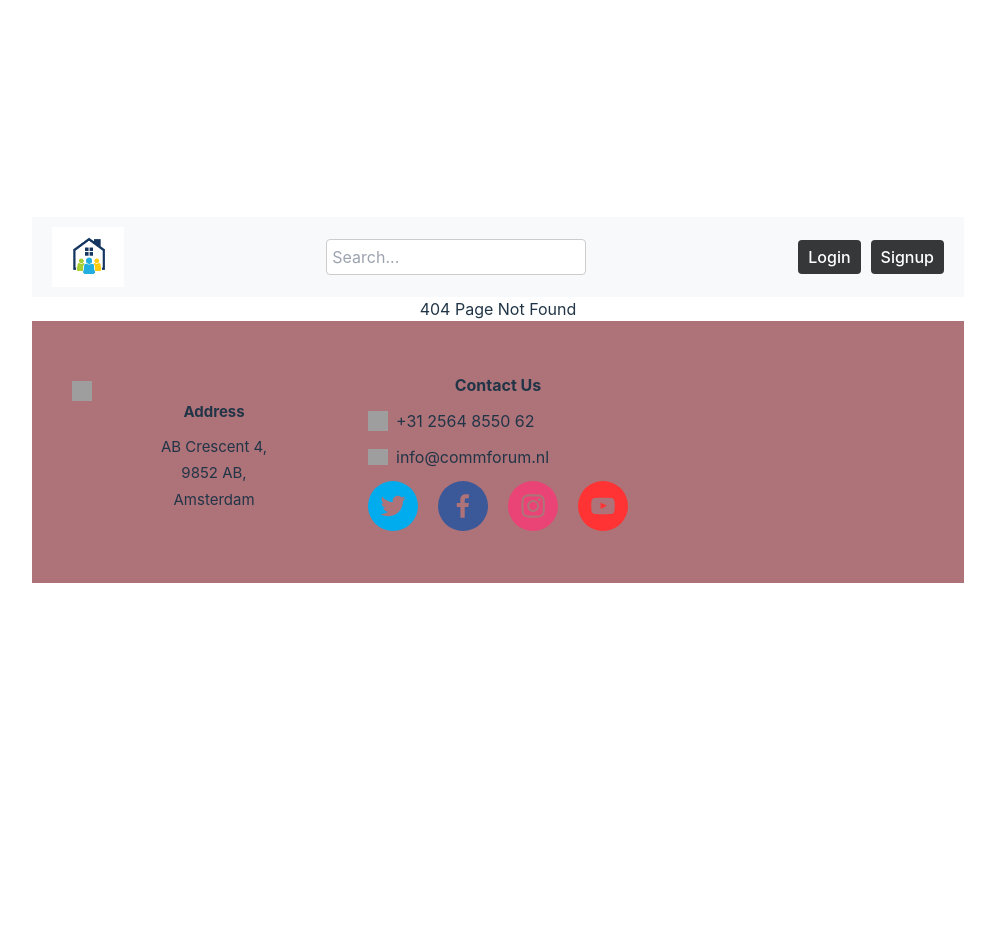
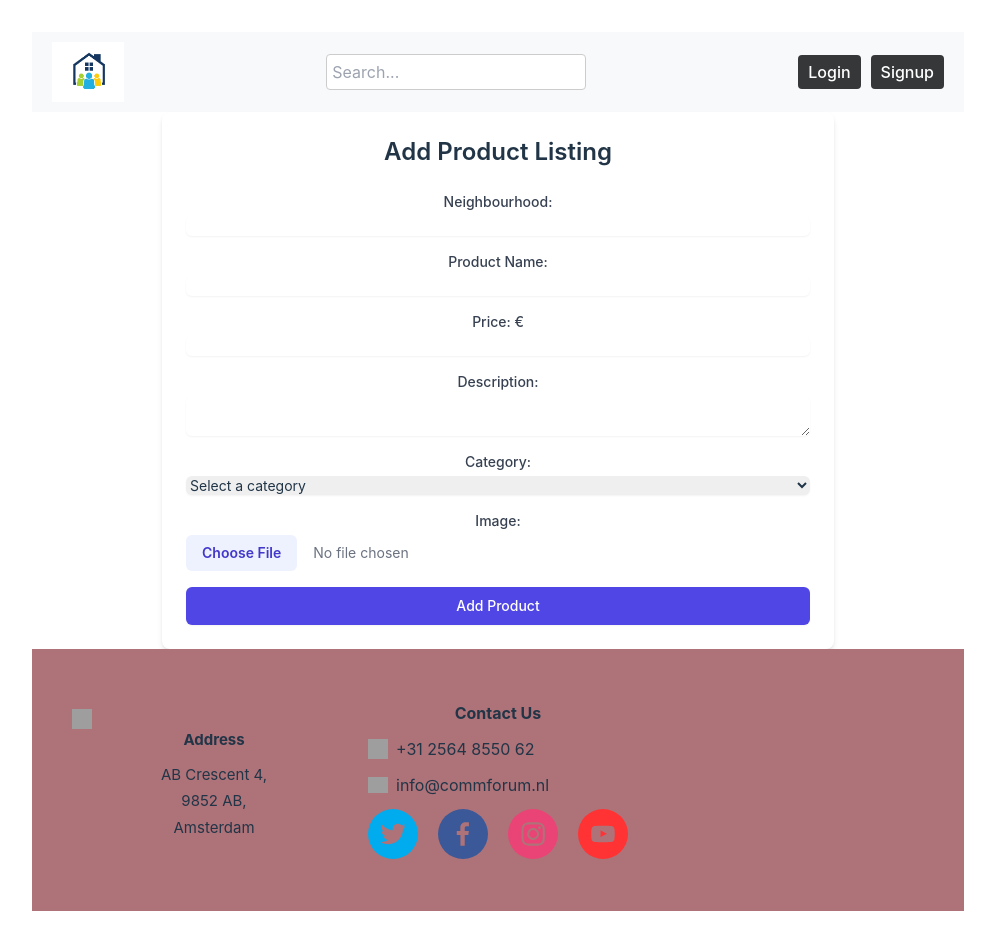
Before and after one commit to Sowjanyakambhampati/BuurtHub, a React (Vite) app: page /usercitypage/1/add-product in a window 1280 px wide. Before the commit this address had no page. Shown: the whole page, without its empty margins (142-1137 px from the left). Before the commit the page ends 800 px from the top, so only its background shows below. Built offline with nearby package versions, Linux system fonts and the light colour scheme; grey boxes are pictures that could not be loaded; a web font is replaced by a local one.

Commit message:
update all-products functionality

```diff
--- a/src/App.jsx
+++ b/src/App.jsx
@@ -26,12 +26,12 @@ function App() {
       <Routes>
         <Route path='/' element={<IsAnon><HomePage /></IsAnon>} />
         <Route path='/admin-dashboard' element={<IsPrivate><AdminDashboardPage /></IsPrivate>} />
-        <Route path='/add-product' element={<IsPrivate><AddProductPage /></IsPrivate>} />
+        <Route path='/usercitypage/:city/add-product' element={<AddProductPage />} />
         <Route path='/login' element={<IsAnon><LoginPage /></IsAnon>} />
         <Route path='/signup' element={<IsAnon><SignUpPage /></IsAnon>} />
         <Route path='/add-topic' element={<IsPrivate><AddTopicPage /></IsPrivate>} />
         <Route path='/all-events' element={<IsPrivate><AllEventsPage /></IsPrivate>} />
-        <Route path='/products' element={<IsAnon><AllProductsPage /></IsAnon>} />
+        <Route path='/all-products' element={<IsAnon><AllProductsPage /></IsAnon>} />
         <Route path='/city-selection' element={<CitySelection />} />
         <Route path='/usercitypage/:city' element={<UserCityPage />} />
         {/* <Route path='/add-product-listing' element={<AddProduct />} />   */}
--- a/src/pages/AddProductPage.jsx
+++ b/src/pages/AddProductPage.jsx
@@ -10,9 +10,11 @@ function AddProduct() {
     city: '',
     productName: '',
     price: '',
+    image: null,
     description: '',
-    category: '',
-    image: null
+    condition: '',
+    productOwner: '',
+    category: ''
   });
 
   const handleChange = (e) => {
@@ -35,47 +37,60 @@ function AddProduct() {
     // Create a form data object to handle the image upload
     const formData = new FormData();
     formData.append('id', product.id);
-    formData.append('neighbourhood', product.neighbourhood);
+    formData.append('city', product.city);
     formData.append('productName', product.productName);
     formData.append('price', product.price);
-    formData.append('description', product.description);
-    formData.append('category', product.category);
     if (product.image) {
       formData.append('image', product.image);
     }
+    formData.append('description', product.description);
+    formData.append('condition', product.condition);
+    formData.append('category', product.category);
 
-    // You can add your logic to handle the form submission here
-    console.log('Product submitted: ', product);
+    axios.post('http://localhost:5005/product', formData, {
+      headers: {
+        'Content-Type': 'multipart/form-data'
+      }
+    })
+      .then(response => {
+        console.log('Product submitted: ', response.data);
         // Reset form fields
         setProduct({
           id: '',
-      neighbourhood: '',
+          city: '',
           productName: '',
           price: '',
+          image: null,
           description: '',
+          condition: '',
+          productOwner: '',
           category: '',
-      image: null
+
+        });
+      })
+      .catch(error => {
+        console.error('There was an error submitting the product!', error);
       });
   };
 
   return (
+    <div className="max-w-2xl mx-auto p-6 bg-white shadow-md rounded-lg">
+      <h2 className="text-2xl font-semibold mb-6">Add Product Listing</h2>
+      <form onSubmit={handleSubmit} className="space-y-4">
         <div>
-      <h2>Add Product Listing</h2>
-      <form onSubmit={handleSubmit}>
-
-        <div>
-          <label htmlFor="neighbourhood">Neighbourhood:</label>
+          <label htmlFor="city" className="block text-sm font-medium text-gray-700">Neighbourhood:</label>
           <input
             type="text"
-            id="neighbourhood"
-            name="neighbourhood"
-            value={product.neighbourhood}
+            id="city"
+            name="city"
+            value={product.city}
             onChange={handleChange}
             required
+            className="mt-1 block w-full rounded-md border-gray-300 shadow-sm focus:border-indigo-500 focus:ring-indigo-500 sm:text-sm"
           />
         </div>
         <div>
-          <label htmlFor="productName">Product Name:</label>
+          <label htmlFor="productName" className="block text-sm font-medium text-gray-700">Product Name:</label>
           <input
             type="text"
             id="productName"
@@ -83,10 +98,11 @@ function AddProduct() {
             value={product.productName}
             onChange={handleChange}
             required
+            className="mt-1 block w-full rounded-md border-gray-300 shadow-sm focus:border-indigo-500 focus:ring-indigo-500 sm:text-sm"
           />
         </div>
         <div>
-          <label htmlFor="price">Price:</label>
+          <label htmlFor="price" className="block text-sm font-medium text-gray-700">Price: €</label>
           <input
             type="number"
             id="price"
@@ -94,56 +110,64 @@ function AddProduct() {
             value={product.price}
             onChange={handleChange}
             required
+            className="mt-1 block w-full rounded-md border-gray-300 shadow-sm focus:border-indigo-500 focus:ring-indigo-500 sm:text-sm"
           />
         </div>
         <div>
-          <label htmlFor="description">Description:</label>
+          <label htmlFor="description" className="block text-sm font-medium text-gray-700">Description:</label>
           <textarea
             id="description"
             name="description"
             value={product.description}
             onChange={handleChange}
             required
+            className="mt-1 block w-full rounded-md border-gray-300 shadow-sm focus:border-indigo-500 focus:ring-indigo-500 sm:text-sm"
           />
         </div>
         <div>
-          <label htmlFor="category">Category:</label>
-          {/* MAKE IT A DROPDOWN
-          Furniture
-          Electronics
-          Clothing
-          Pet Care
-          Entertainment
-          Sports
-
-
-          */}
-          <input
-            type="text"
+          <label htmlFor="category" className="block text-sm font-medium text-gray-700">Category:</label>
+          <select
             id="category"
             name="category"
             value={product.category}
             onChange={handleChange}
             required
-          />
+            className="mt-1 block w-full rounded-md border-gray-300 shadow-sm focus:border-indigo-500 focus:ring-indigo-500 sm:text-sm"
+          >
+            <option value="">Select a category</option>
+            <option value="Furniture">Furniture</option>
+            <option value="Electronics">Electronics</option>
+            <option value="Clothing">Clothing</option>
+            <option value="Kids">Kids</option>
+            <option value="Pet Care">Pet Care</option>
+            <option value="Entertainment">Entertainment</option>
+            <option value="Sports">Sports</option>
+          </select>
         </div>
         <div>
-          <label htmlFor="image">Image:</label>
+          <label htmlFor="image" className="block text-sm font-medium text-gray-700">Image:</label>
           <input
             type="file"
             id="image"
             name="image"
             onChange={handleImageChange}
             accept="image/*"
+            className="mt-1 block w-full text-sm text-gray-500 file:mr-4 file:py-2 file:px-4 file:rounded-md file:border-0 file:text-sm file:font-semibold file:bg-indigo-50 file:text-indigo-700 hover:file:bg-indigo-100"
           />
         </div>
-        <button type="submit">Add Product</button>
+        <button
+          type="submit"
+          className="w-full inline-flex justify-center py-2 px-4 border border-transparent shadow-sm text-sm font-medium rounded-md text-white bg-indigo-600 hover:bg-indigo-700 focus:outline-none focus:ring-2 focus:ring-offset-2 focus:ring-indigo-500"
+        >
+          Add Product
+        </button>
       </form>
     </div>
   );
 }
 
 export default AddProduct;
+
 
 
 
--- a/src/pages/AllEventsPage.jsx
+++ b/src/pages/AllEventsPage.jsx
@@ -3,7 +3,7 @@ import React from 'react'
 function AllEventsPage() {
   return (
     <div>
-
+       <h1> Upcoming Events in {city} </h1>
     </div>
   )
 }
--- a/src/pages/AllProductsPage.jsx
+++ b/src/pages/AllProductsPage.jsx
@@ -1,12 +1,53 @@
 import React from 'react';
 import { useParams } from 'react-router-dom';
+import { useEffect, useState } from "react";
+import axios from 'axios';
 
 function AllProductsPage() {
   const { city } = useParams([]);
+  const [products, setProducts] = useState([]);
+
+  useEffect(() => {
+    const fetchProducts = async () => {
+      try {
+        const response = await axios.get("http://localhost:5005/product");
+        setProducts(response.data);
+      } catch (error) {
+        console.error("Failed to fetch products", error);
+      }
+    };
+    fetchProducts();
+  }, []);
   return (
     <div>
-        <h1> Upcoming Events in {city} </h1>
 
+      <div>
+        <h2>Product Listing</h2>
+
+        <div>
+          {products.length > 0 ? (
+            products.map((product) => (
+              <div key={product._id}>
+
+                <img
+                  className="tile2"
+                  src="https://res.cloudinary.com/dvlqkjs7x/image/upload/v1718306669/movie-gallery/fbojq2kup37cu8uicccf.png"
+                  alt={product.productName}
+                />
+                <p>{product.productName}</p>
+                <p>{product.city}</p>
+                <p>{product.price} €</p>
+                <p>{product.productOwner}</p>
+                <p>{product.category}</p>
+                <p>{product.condition}</p>
+                <p>{product.description}</p>
+              </div>
+            ))
+          ) : (
+            <p>No products found for this city.</p>
+          )}
+        </div>
+      </div>
 
 
 
--- a/src/pages/UserCityPage.jsx
+++ b/src/pages/UserCityPage.jsx
@@ -1,6 +1,6 @@
 import { useEffect, useState } from "react";
 import axios from "axios";
-import { useParams } from "react-router-dom";
+import { Link, useParams } from "react-router-dom";
 
 function UserCityPage() {
   const { city } = useParams([]);
@@ -28,7 +28,7 @@ function UserCityPage() {
       </div>
       <div>
         <h2>Product Listing</h2>
-        <h3>See all products</h3>
+        <Link to = {'/all-products'}>See all products</Link>
         <div>
           {products.length > 0 ? (
             products.map((product) => (
```
Lines whose indentation alone changed are shown as unchanged.
